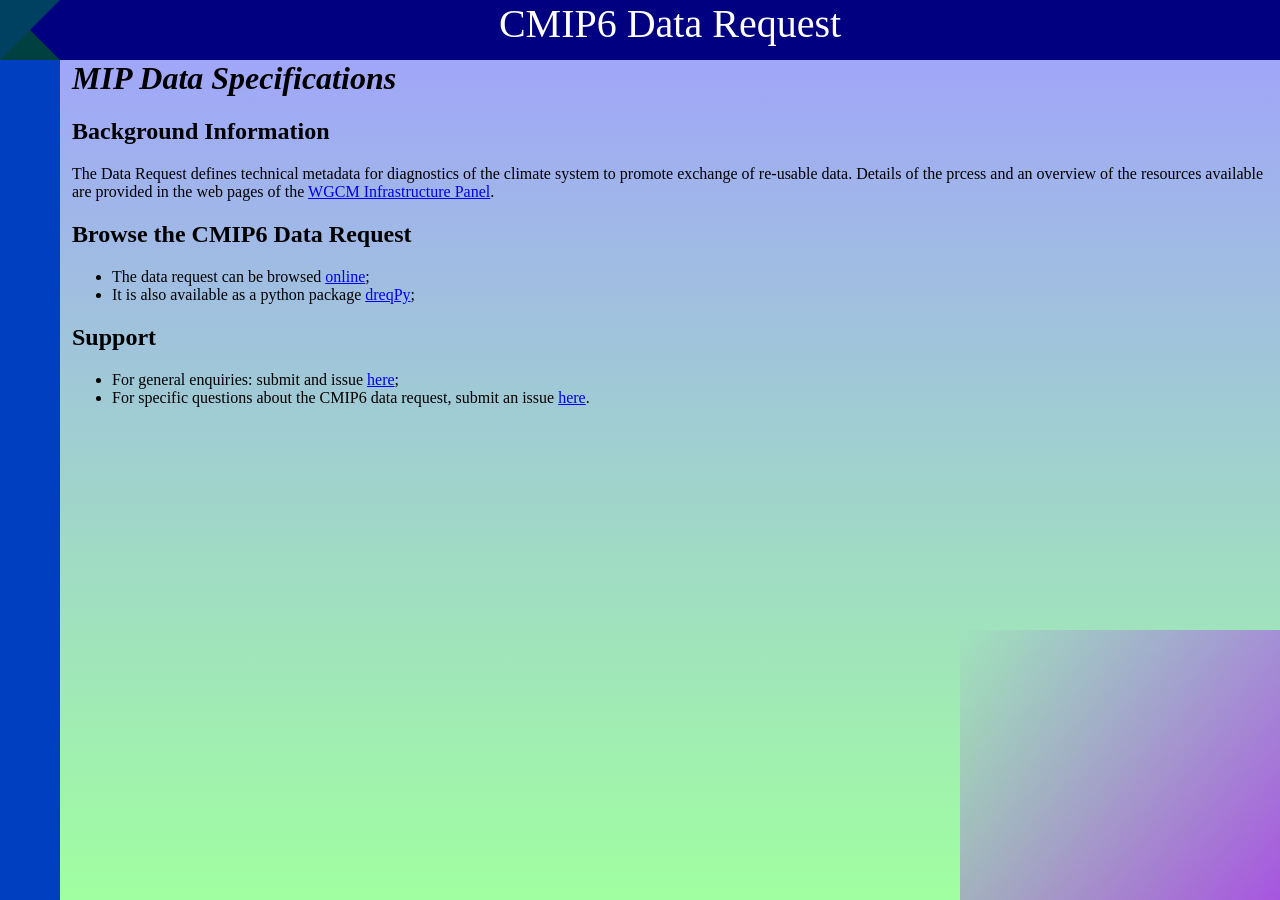
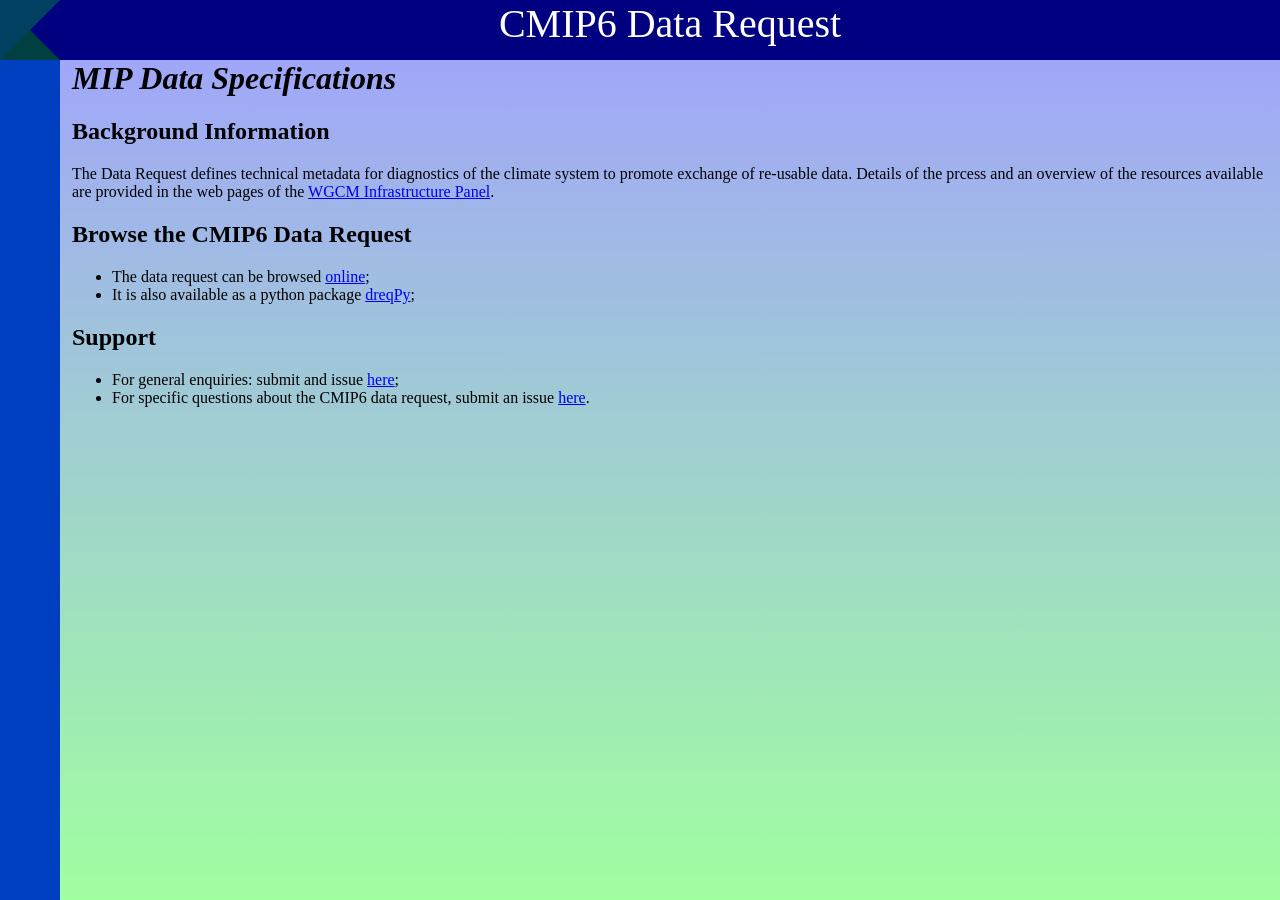
Before and after one commit to cmip6dr/cmip6dr.github.io, a Jekyll site: the page built from index.md, in a window 1280 px wide. Built offline with Jekyll 4.4.1, drawn with Linux system fonts in a browser that asks for light colours.

Commit message:
Update index.md

```diff
--- a/index.md
+++ b/index.md
@@ -24,4 +24,5 @@ bodyclass: splash
   <li>For specific questions about the CMIP6 data request, submit an issue <a href=" https://github.com/cmip6dr/CMIP6_DataRequest_VariableDefinitions">here</a>.</li>
  </ul>
 
- <div id="bleft"></div>
+ <div id="bleftxx"></div>
+ <!-- the transparency CSS is not working ... perhaps too fragile to waste time on -->
```
